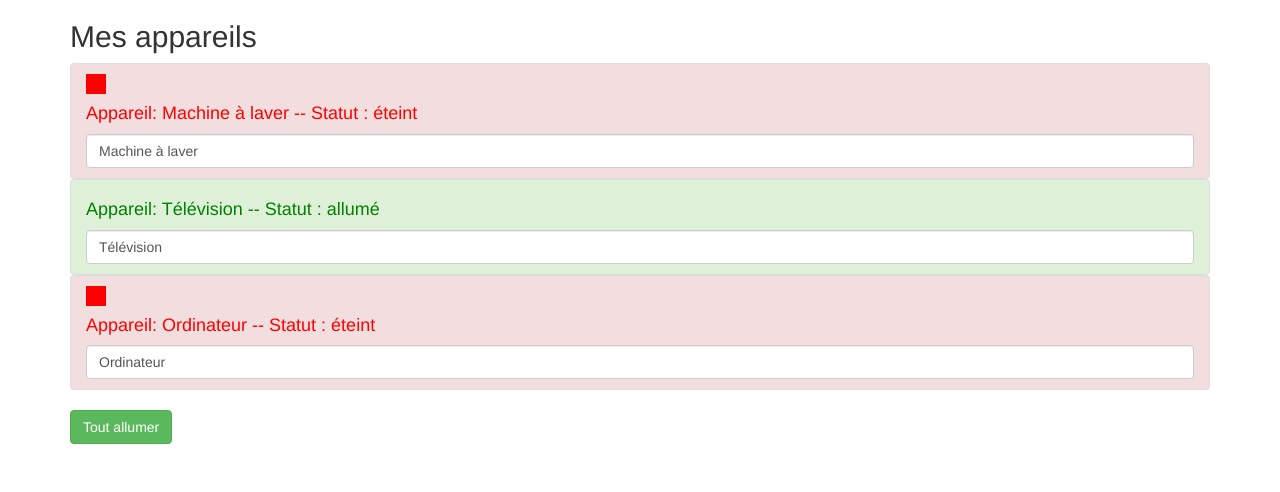
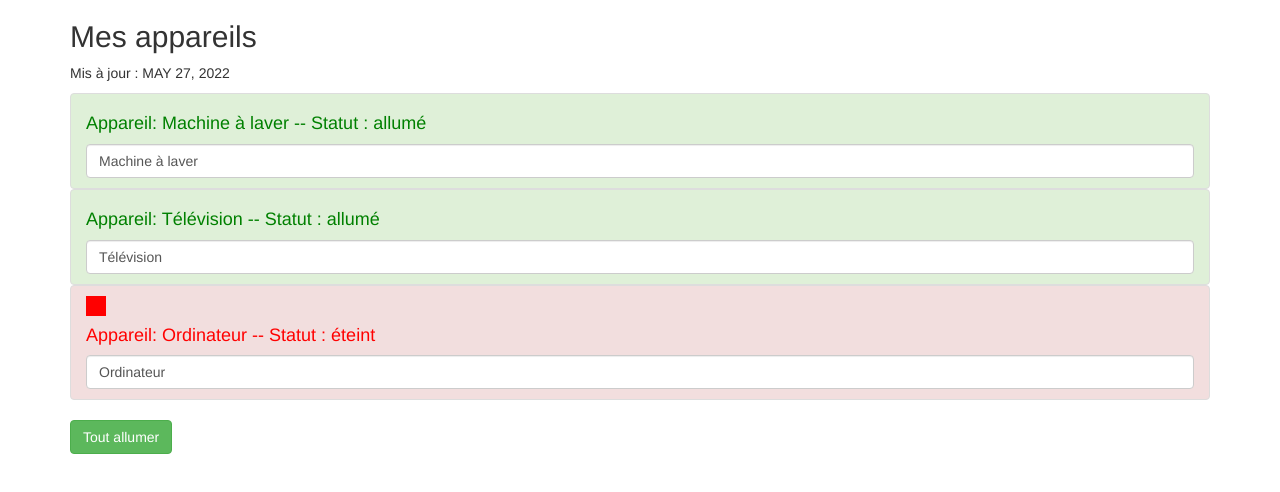
Before and after one commit to Superzut44/mon-projet-angular-with-Will-Alexander, an Angular app: page / in a window 1280 px wide. Shown: the top 492 px of the page. Built offline with nearby package versions, Linux system fonts and the light colour scheme.

Commit message:
Pipes date and uppercase

```diff
--- a/src/app/app.component.html
+++ b/src/app/app.component.html
@@ -2,6 +2,7 @@
   <div class="row">
     <div class="col-xs-12">
       <h2>Mes appareils</h2>
+      <p>Mis à jour : {{ lastUpdate | date | uppercase }}</p>
       <ul class="list-group">
         <app-appareil
           *ngFor="let appareil of appareils"
--- a/src/app/app.component.ts
+++ b/src/app/app.component.ts
@@ -8,10 +8,12 @@ import { Component } from '@angular/core';
 export class AppComponent {
   isAuth = false;
 
+  lastUpdate = new Date();
+
   appareils = [
     {
       name: 'Machine à laver',
-      status: 'éteint'
+      status: 'allumé'
     },
     {
       name: 'Télévision',
```
